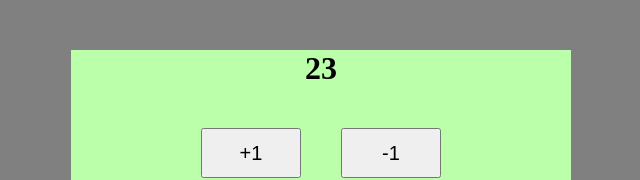
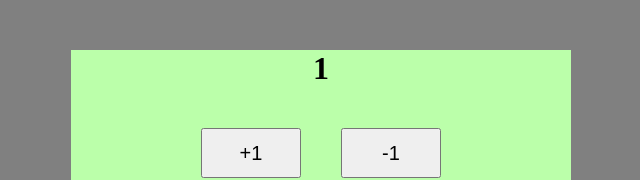
Before and after one commit to religou/react-study, a React (Create React App) app in the folder 04_learn_log/: page / in a window 1280 px wide. Shown: the top 180 px of the page, without its empty margins (319-959 px from the left). Built offline with nearby package versions, Linux system fonts and the light colour scheme.

Commit message:
State 简介

```diff
--- a/04_learn_log/src/App.js
+++ b/04_learn_log/src/App.js
@@ -1,20 +1,27 @@
 import "./App.css"
+import { useState } from 'react'
 
 // 定义 App 组件
 // 组件名称应该使用大写，并和文件名称相同
 const App = () => {
 
-  let counter = 23
+  // let counter = 23
+
+  // useState 会返回一个数组，数组内有两个元素，第一个元素是传进去的数据
+  // 第二个元素是修改数据并重新渲染视图的函数，一般命名为 setXXX
+  const [counter, setCounter] = useState(1)
 
   const add = () => {
     // alert("+1")
-    counter++
+    // counter++
+    setCounter(counter + 1)
     console.log(counter)
   }
 
   const sub = () => {
     // alert("-1")
-    counter--
+    // counter--
+    setCounter(counter - 1)
     console.log(counter)
   }
 
```
